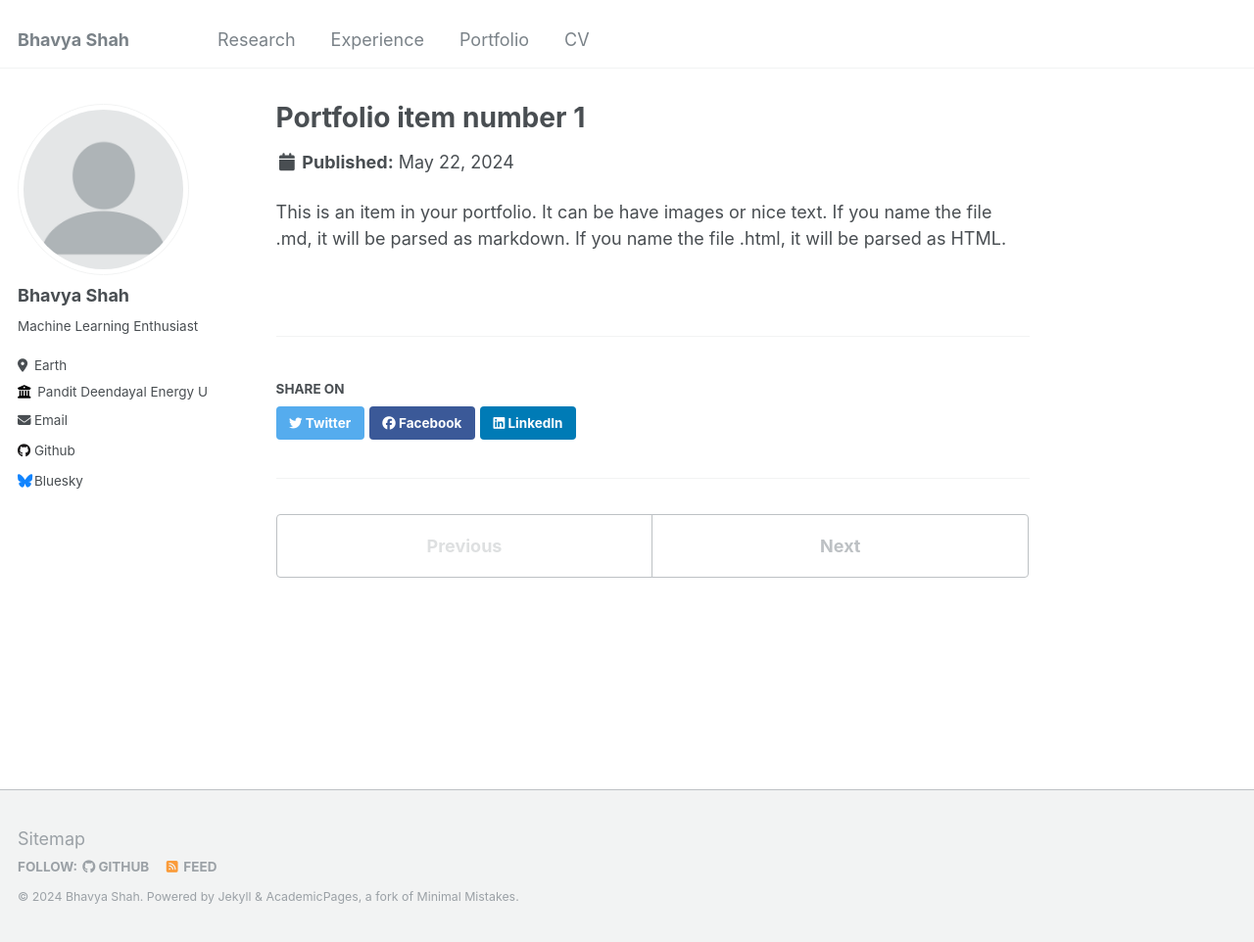
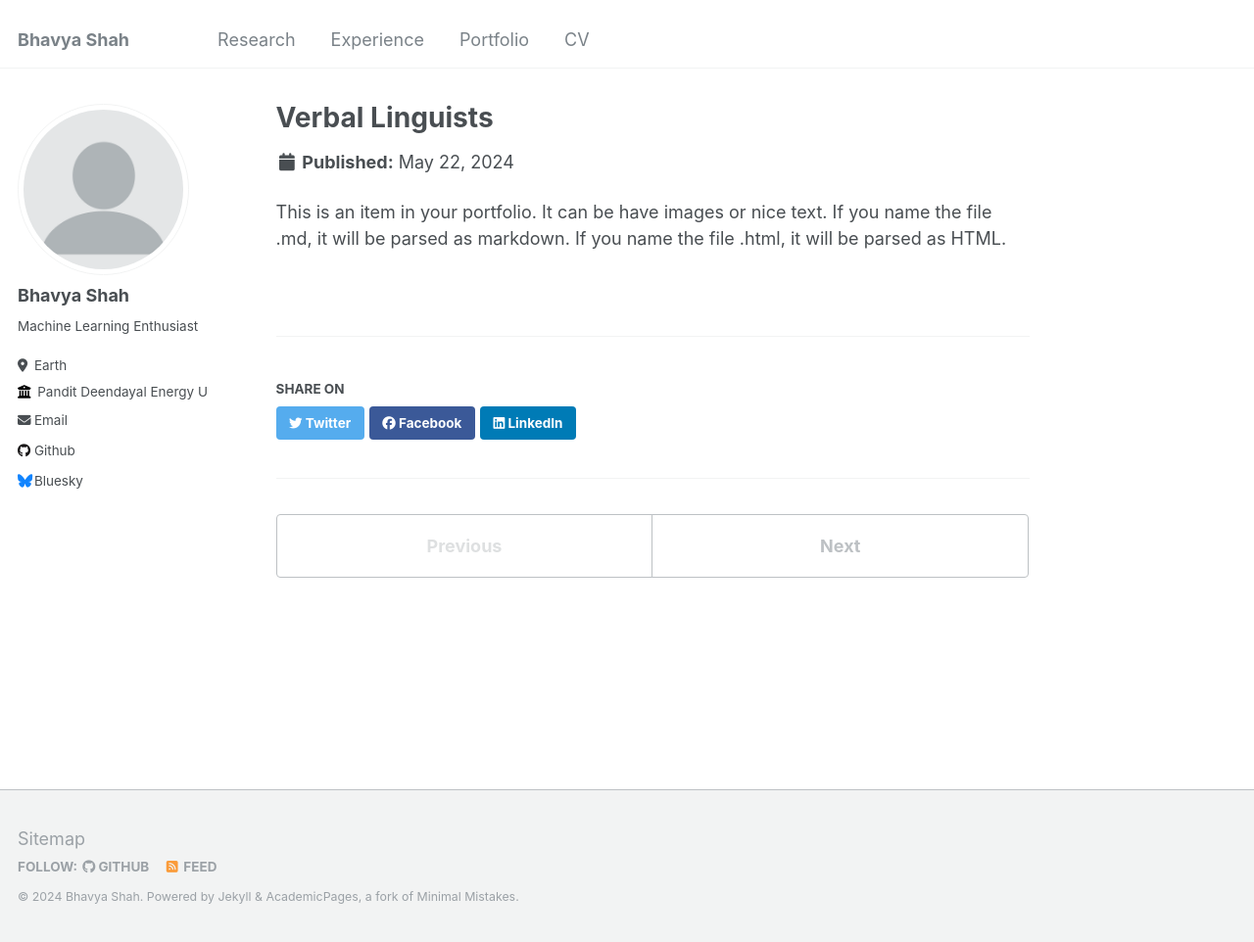
Before and after one commit to B3CODER/B3CODER.github.io, a Jekyll site: the page built from _portfolio/portfolio-1.md, in a window 1280 px wide and 962 px high. Shown: the whole window at 98% size. Built offline with Jekyll 4.4.1, drawn with Linux system fonts in a browser that asks for light colours.

Commit message:
Update portfolio-1.md

```diff
--- a/_portfolio/portfolio-1.md
+++ b/_portfolio/portfolio-1.md
@@ -1,6 +1,6 @@
 ---
-title: "Portfolio item number 1"
-excerpt: "Short description of portfolio item number 1<br/><img src='/images/500x300.png'>"
+title: "Verbal Linguists"
+excerpt: "Speech to text transcription for Indian languages<br/><img src='/images/500x300.png'>"
 collection: portfolio
 ---
 
```
